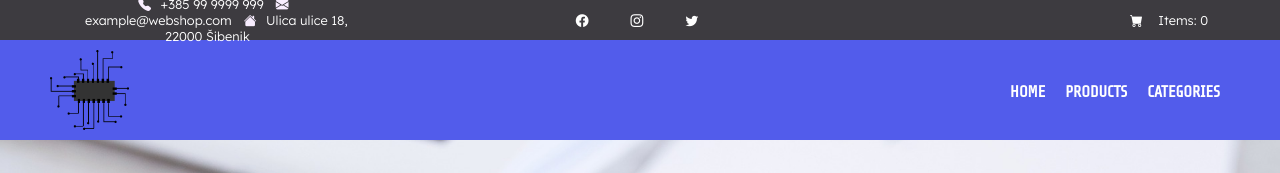
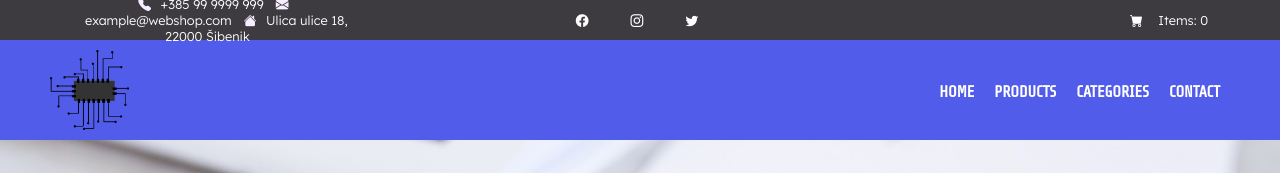
Before and after one commit to Trokut-Neet-Akademija-4-0/izrada-web-stranice-web-shop-flintaivan, a Vue app: page / in a window 1280 px wide. Shown: the top 173 px of the page. Built offline with nearby package versions, Linux system fonts and the light colour scheme; no server answers.

Commit message:
Display contact

```diff
--- a/src/components/NavbarLinks.vue
+++ b/src/components/NavbarLinks.vue
@@ -11,6 +11,9 @@
         </li>
         <li>
             <router-link :to="{name: 'Categories'}">Categories</router-link>
+        </li>
+        <li>
+            <router-link :to="{name: 'Contact'}">Contact</router-link>
         </li>
     </ul>
 </template>
```
